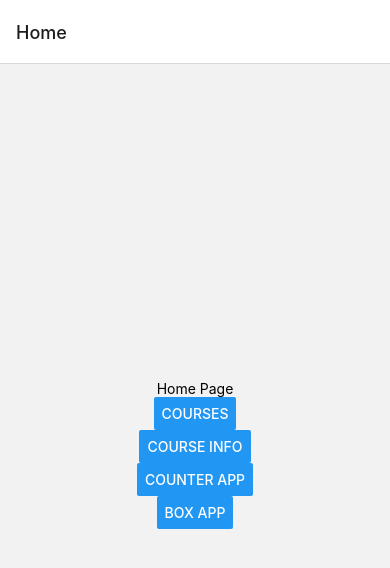
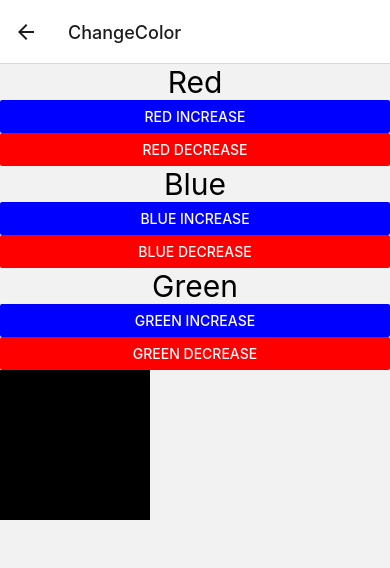
Before and after one commit to kaanarslan1990/rn-khan-app1, a React Native app: screen /ChangeColor in a window 390 px wide. Shown: the top 568 px of the page. Built offline with nearby package versions, Linux system fonts and the light colour scheme.

Commit message:
hangecolor with usereducer

```diff
--- a/App.js
+++ b/App.js
@@ -6,6 +6,7 @@ import CoursesScreen from './src/screens/CoursesScreen';
 import CoursesInformation from './src/screens/CoursesInformation';
 import CounterScreen from './src/screens/CounterScreen';
 import BoxScreen from './src/screens/BoxScreen';
+import ColorChangeScreen from './src/screens/ColorChangeScreen';
 
 
 
@@ -20,6 +21,7 @@ export default function App() {
         <Stack.Screen name="CourseInfo" component={CoursesInformation} />
         <Stack.Screen name="Counter" component={CounterScreen} />
         <Stack.Screen name="Box" component={BoxScreen} />
+        <Stack.Screen name="ChangeColor" component={ColorChangeScreen} />
       </Stack.Navigator>
     </NavigationContainer>
   );
--- /dev/null
+++ b/components/ColorChange.js
@@ -0,0 +1,14 @@
+import { StyleSheet, Text, View,Button } from 'react-native'
+import React from 'react'
+
+export default function ColorChange({color, onIncrease,onDecrease}) {
+  return (
+    <View>
+      <Text style={{textAlign:'center', fontSize:30}}>{color}</Text>
+      <Button color={'blue'} title={`${color} increase`} onPress={()=> onIncrease()} />
+      <Button color={'red'} title={`${color} decrease`} onPress={()=> onDecrease()}/>
+    </View>
+  )
+}
+
+const styles = StyleSheet.create({})
--- a/src/screens/BoxScreen.js
+++ b/src/screens/BoxScreen.js
@@ -4,23 +4,13 @@ import React, { useState } from 'react'
 export default function BoxScreen() {
     const [colors, setColors] = useState([]);
     const randomColor= ()=> {
-        const red=Math.floor(Math.random()*256)
-        const green=Math.floor(Math.random()*256)
-        const blue=Math.floor(Math.random()*256)
+        const red=Math.floor(Math.random() * 256)
+        const green=Math.floor(Math.random() * 256)
+        const blue=Math.floor(Math.random() * 256)
         return `rgb(${red},${green},${blue})`
     }
   return (
-    <View>
-      <Button title='Add Box' onPress={()=> {
-        setColors([...colors,randomColor()])
-       }} />
-      <FlatList
-      data={colors}
-      renderItem={({item})=> {
-        return <View style={{height:150, width:150, backgroundColor:item,marginVertical:20}}/>
-      }}
-      />
-    </View>
+    <View  />
   )
 }
 
--- /dev/null
+++ b/src/screens/ColorChangeScreen.js
@@ -0,0 +1,57 @@
+import { Button, StyleSheet, SwitchBase, View } from "react-native";
+import React, { useReducer } from "react";
+import ColorChange from "../../components/ColorChange";
+
+const reducer = (state, action) => {
+  switch (action.type) {
+    case "changeRed":
+      return state.red + action.payload > 255 || state.red + action.payload < 0
+        ? state
+        : { ...state, red: state.red + action.payload };
+      break;
+    case "changeBlue":
+      return state.red + action.payload > 255 || state.red + action.payload < 0
+        ? state
+        : { ...state, blue: state.blue + action.payload };
+      break;
+    case "changeGreen":
+      return state.red + action.payload > 255 || state.red + action.payload < 0
+        ? state
+        : { ...state, green: state.green + action.payload };
+      break;
+    default:
+      break;
+  }
+};
+export default function ColorChangeScreen() {
+  const [state, dispatch] = useReducer(reducer, { red: 0, green: 0, blue: 0 });
+  const {red,green,blue}= state
+  return (
+    <View>
+      <ColorChange
+        color="Red"
+        onIncrease={() => dispatch({ type: "changeRed", payload: 20 })}
+        onDecrease={() => dispatch({ type: "changeRed", payload: -20 })}
+      />
+      <ColorChange
+        color="Blue"
+        onIncrease={() => dispatch({ type: "changeBlue", payload: 20 })}
+        onDecrease={() => dispatch({ type: "changeBlue", payload: -20 })}
+      />
+      <ColorChange
+        color="Green"
+        onIncrease={() => dispatch({ type: "changeGreen", payload: 20 })}
+        onDecrease={() => dispatch({ type: "changeGreen", payload: -20 })}
+      />
+      <View
+        style={{
+          height: 150,
+          width: 150,
+          backgroundColor: `rgb(${red},${blue},${green})`,
+        }}
+      ></View>
+    </View>
+  );
+}
+
+const styles = StyleSheet.create({});
--- a/src/screens/CounterScreen.js
+++ b/src/screens/CounterScreen.js
@@ -1,15 +1,30 @@
 import { StyleSheet, Text, View, Button } from "react-native";
-import React, { useState } from "react";
+import React, { useReducer, useState } from "react";
 
+//state =={count:0}
+//actio =={type:'increment' || type:'decrement', payload}
+
+const reducer = (state, action) => {
+  switch (action.type) {
+    case "increment":
+      return { ...state, count: state.count + action.payload };
+    case "decrement":
+      return { ...state, count: state.count - action.payload };
+    default:
+      return state;
+  }
+};
 export default function CounterScreen() {
-  const [counter, setCounter] = useState(0);
+  // const [counter, setCounter] = useState(0);
+  const [state, dispatch] = useReducer(reducer, { count: 0 });
   return (
     <View>
       <Button
         style={styles.button}
         title="Increase"
         onPress={() => {
-          setCounter(counter + 1);
+          // setCounter(counter + 1);
+          dispatch({ type: "increment", payload: 1 });
         }}
       />
       <Button
@@ -17,10 +32,11 @@ export default function CounterScreen() {
         title="Descrease"
         color={"red"}
         onPress={() => {
-          setCounter(counter - 1);
+          // setCounter(counter - 1);
+          dispatch({ type: "decrement", payload: 1 });
         }}
       />
-      <Text style={styles.num}>Number : {counter}</Text>
+      <Text style={styles.num}>Number : {state.count}</Text>
     </View>
   );
 }
@@ -28,10 +44,10 @@ export default function CounterScreen() {
 const styles = StyleSheet.create({
   button: {
     borderRadius: 30,
-    marginVertical:50
+    marginVertical: 50,
   },
-  num :{
-    fontSize:30,
-    textAlign:'center'
-  }
+  num: {
+    fontSize: 30,
+    textAlign: "center",
+  },
 });
--- a/src/screens/HomeScreen.js
+++ b/src/screens/HomeScreen.js
@@ -21,6 +21,10 @@ export default function HomeScreen({navigation}) {
         title="Box App"
         onPress={() => navigation.navigate('Box')}
       />
+      <Button
+        title="Change Color"
+        onPress={() => navigation.navigate('ChangeColor')}
+      />
     </View>
   )
 }
```
